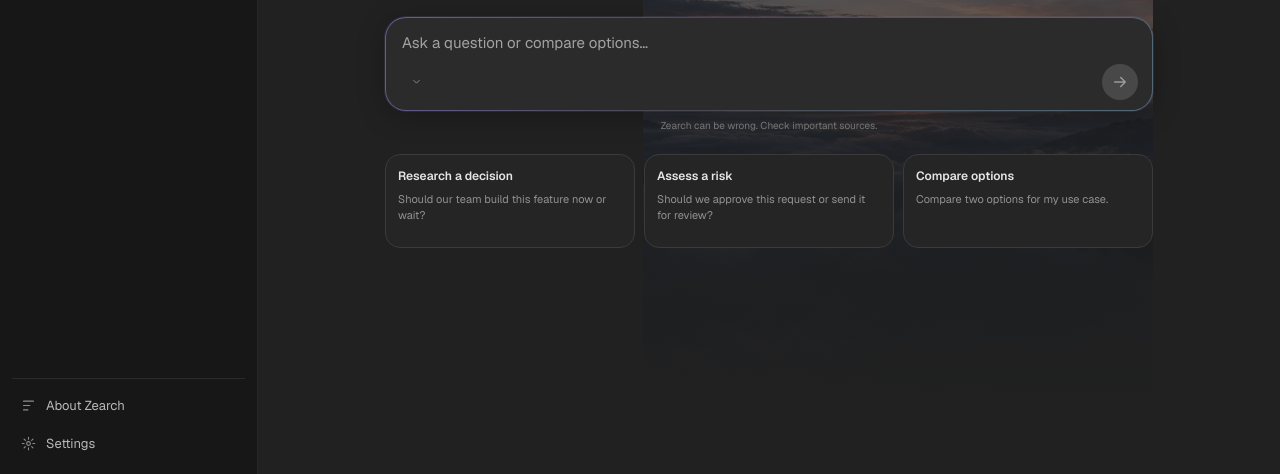
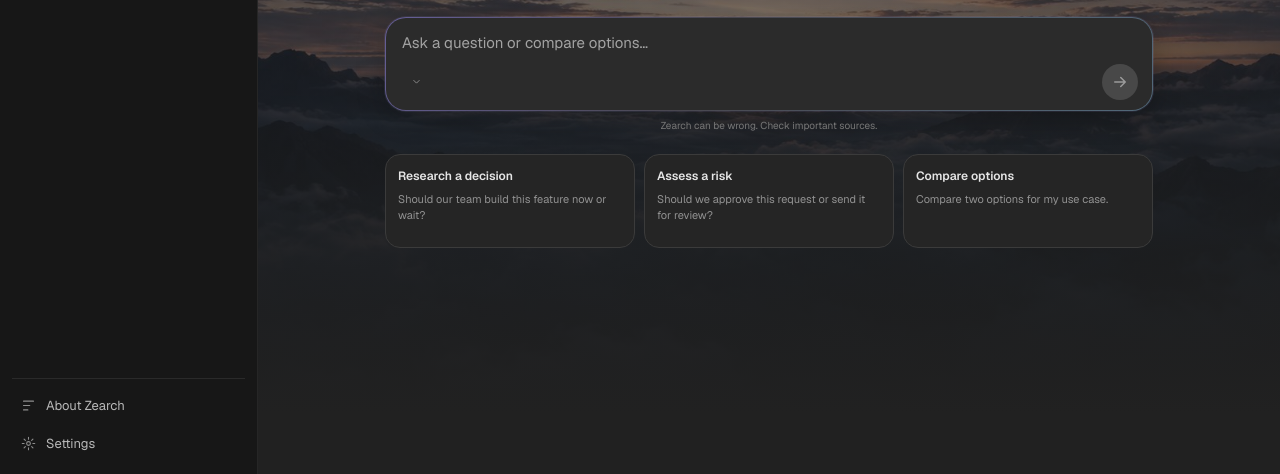
Before and after one commit to brandononchain/verdict, a plain HTML site: page index.html in a window 1280 px wide. Shown: the part 326-800 px from the top of the page. Drawn offline with nearby package versions, Linux system fonts and the light colour scheme; no server answers.

Commit message:
Fix full-canvas Zearch horizon background (#8)

```diff
--- a/styles.css
+++ b/styles.css
@@ -68,6 +68,7 @@ a { color: inherit; }
 .scrim { display: none; }
 
 .stage { position: relative; display: flex; flex-direction: column; min-width: 0; min-height: 0; background: var(--bg); }
+.stage:has(.empty:not(.hidden))::before { position: absolute; z-index: 0; inset: 54px 0 0; background: linear-gradient(180deg,rgba(33,33,33,.48),rgba(33,33,33,.57) 42%,#212121 92%),url("./assets/zearch-horizon.jpg") center 47%/cover no-repeat; content: ""; pointer-events: none; }
 .stage-top { position: relative; z-index: 2; display: flex; flex: 0 0 54px; align-items: center; gap: 10px; height: 54px; padding: 0 21px; background: rgba(33,33,33,.94); }
 .crumbs { display: flex; min-width: 0; align-items: center; gap: 8px; color: #aaa; font-size: 13px; }
 .crumbs em { color: #626262; font-style: normal; }
@@ -79,7 +80,7 @@ a { color: inherit; }
 
 .feed { flex: 1; min-height: 0; overflow: auto; padding: 0 24px; scroll-behavior: smooth; scrollbar-color: #484848 transparent; scrollbar-width: thin; }
 .empty { position: relative; isolation: isolate; display: flex; width: min(100%, var(--answer-width)); min-height: 100%; flex-direction: column; align-items: stretch; justify-content: center; gap: 15px; margin: 0 auto; padding: 28px 0 38px; text-align: center; animation: rise .32s var(--ease) both; }
-.empty::before { position: fixed; z-index: -1; inset: 54px 0 0 var(--rail-width); background: linear-gradient(180deg,rgba(33,33,33,.5),rgba(33,33,33,.6) 42%,#212121 92%),url("./assets/zearch-horizon.jpg") center 47%/cover no-repeat; content: ""; pointer-events: none; }
+.feed { position: relative; z-index: 1; }
 .welcome-copy { margin: 0 0 3px; }
 .empty h1 { margin: 0; color: #ededed; font-size: clamp(25px,3.2vw,31px); line-height: 1.2; font-weight: 520; letter-spacing: -.04em; }
 .lede { margin: 9px auto 0; color: #9e9e9e; font-size: 14px; }
@@ -236,5 +237,4 @@ a { color: inherit; }
   .source-link { max-width: 100%; }
 }
 @media (max-height:650px) and (min-width:681px) { .empty { gap: 10px; padding-block: 14px; }.starter { min-height: 72px; } }
-@media (max-width:680px) { .empty::before { inset: 50px 0 0; background-position: center; } }
 @media (prefers-reduced-motion:reduce) { *,*:before,*:after { scroll-behavior: auto !important; animation-duration: .01ms !important; animation-iteration-count: 1 !important; transition-duration: .01ms !important; } }
```
